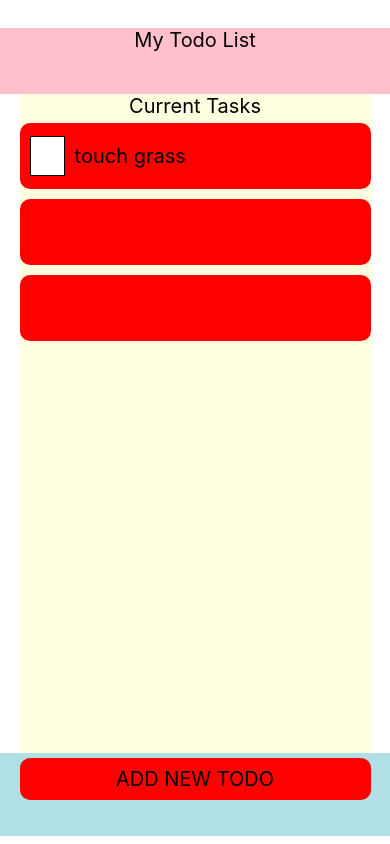
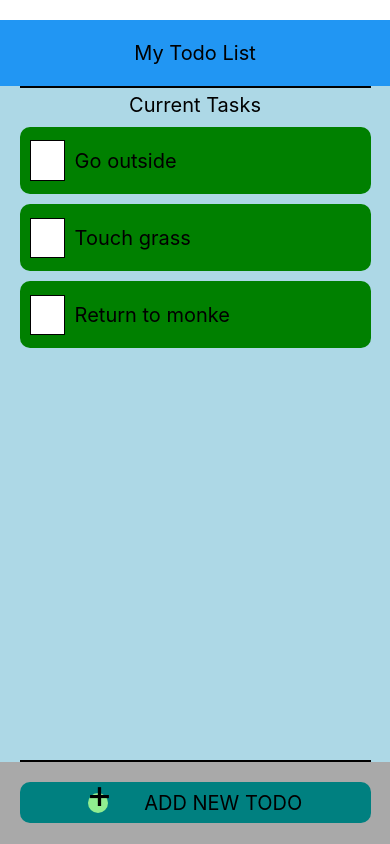
Before and after one commit to garard/todolist, a React Native app: screen / in a window 390 px wide. Built offline with nearby package versions, Linux system fonts and the light colour scheme.

Commit message:
UI cleanup, color palette choice still being made

```diff
--- a/App.js
+++ b/App.js
@@ -1,12 +1,12 @@
 // Requirements
 //   Title:
 //     At the top of the main page, prominently display the title "My Todo List."
-
+//
 //   Todo List Display:
 //     The central part of the screen should feature a list of to-dos. For the purpose of
 //     this milestone, you may hardcode a few to-do items to simulate how they will appear. This does not
 //     require dynamic loading or manipulation of data yet.
-
+//
 //   Add New Todo Button:
 //     Include an "Add New Todo" button at the bottom of the screen. This button
 //     will be made functional in subsequent milestones, so it does not need to perform any actions at this
@@ -21,26 +21,39 @@ export default function App() {
 
     <View style={styles.container}>
 
-      <View style={[styles.top, {backgroundColor: 'pink'}]} >
+      <View style={[styles.header, {backgroundColor: '#2196F3'}]} >
         <Text style={styles.text}>My Todo List</Text>
       </View>
+      <View style={styles.middle}>
+        <View style={styles.body} >
+          <Text style={[styles.text, {marginBottom: 5}, {marginTop: 5}]}>Current Tasks</Text>
 
-      <View style={[styles.middle, {backgroundColor: 'lightyellow'}]} >
-        <Text style={styles.text}>Current Tasks</Text>
+          <View style={styles.sampleTodo}>
+            <View style={styles.checkBox}/>
+            <Text style={styles.taskText}>Go outside</Text>
 
-        <View style={styles.sampleTodo}>
-          <View style={styles.checkBox}/>
-          <Text style={styles.taskText}>touch grass</Text>
+          </View>
+          <View style={styles.sampleTodo}>
+            <View style={styles.checkBox}/>
+            <Text style={styles.taskText}>Touch grass</Text>
+
+          </View>
+          <View style={styles.sampleTodo}>
+            <View style={styles.checkBox}/>
+            <Text style={styles.taskText}>Return to monke</Text>
+
+          </View>
 
         </View>
-        <View style={styles.sampleTodo}/>
-        <View style={styles.sampleTodo}/>
-
       </View>
 
-      <View style={[styles.bottom, {backgroundColor: 'powderblue'}]} >
+      <View style={[styles.footer, {backgroundColor: 'darkgrey'}]} >
         <View style={[styles.newTask, {height: '50%'}, {width: '90%'}]} >
-          <Text style={styles.text}>ADD NEW TODO</Text>
+        <View style={styles.circleButton}>
+
+        </View>
+        <Text style={styles.buttonText}>+</Text>
+          <Text style={styles.taskText}>ADD NEW TODO</Text>
         </View>
       </View>
 
@@ -55,19 +68,38 @@ const styles = StyleSheet.create({
   text: {
     fontSize: 20,
   },
+
   taskText: {
     fontSize: 20,
     marginLeft: 10,
   },
+
   sampleTodo: {
     flexDirection: 'row',
     borderRadius: 10,
-    backgroundColor: 'red',
+    backgroundColor: 'green',
     width: '100%',
     height: '10%',
     marginVertical: 5,
     alignItems: 'center',
   },
+
+  circleButton: {
+    width: 20,
+    height: 20,
+    borderRadius: 10,
+    backgroundColor: 'lightgreen',
+    justifyContent: 'center',
+    alignItems: 'center',
+  },
+
+  buttonText: {
+    color: 'black',
+    fontSize: 40,
+    top: -9.5,
+    left: -21.5,
+  },
+
   checkBox: {
     borderWidth: 1,
     backgroundColor: 'white',
@@ -78,9 +110,11 @@ const styles = StyleSheet.create({
     justifyContent: 'center',
     alignItems: 'center',
   },
+
   newTask: {
+    flexDirection: 'row',
     borderRadius: 10,
-    backgroundColor: 'red',
+    backgroundColor: 'teal',
     width: '100%',
     height: '10%',
     marginVertical: 5,
@@ -88,6 +122,7 @@ const styles = StyleSheet.create({
     alignContent: 'center',
     justifyContent: 'center',
   },
+
   container: {
     borderTopWidth: 20,
     borderTopColor: 'white',
@@ -99,33 +134,44 @@ const styles = StyleSheet.create({
     flexWrap: 'wrap',
   },
 
-  top: {
+  header: {
     width: '100%',
     height: '8%',
-    borderwWidth: 12,
     backgroundColor: '#ADD8E6',
-
-    flexDirection: 'column',
+    justifyContent: "center",
     alignItems: "center",
   },
 
-  middle: {
+  middle:{
+    backgroundColor: 'lightgrey',
+    alignItems: 'center',
+    backgroundColor: '#ADD8E6',
+    justifyContent: 'center',
+    width: '100%',
+    height: '82%'
+  },
+
+  body: {
     width: '90%',
-    height: '80%',
+    height: '100%',
     backgroundColor: '#ADD8E6',
     flexWrap: 'wrap',
     alignContent: 'center',
     justifyContent: 'top',
     alignItems: 'center',
+    borderBottomColor: 'black',
+    borderBottomWidth: 2,
+    borderTopColor: 'black',
+    borderTopWidth: 2,
   },
 
-  bottom: {
+  footer: {
     width: '100%',
     height: '10%',
     backgroundColor: '#ADD8E6',
     flexWrap: 'wrap',
     alignContent: 'center',
-    justifyContent: 'top',
+    justifyContent: 'center',
     alignItems: 'center',
   },
 
```
